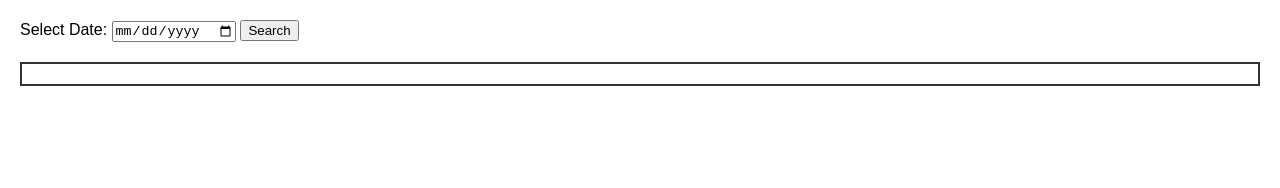
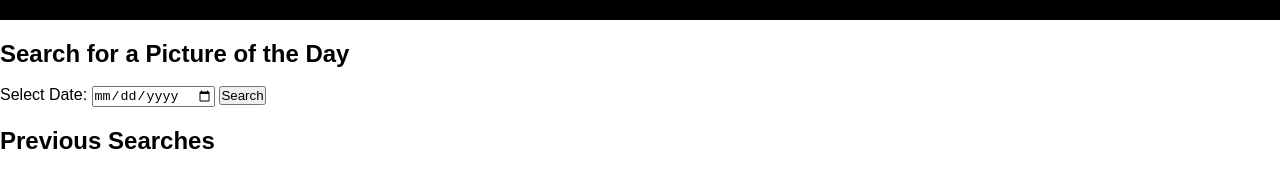
Before and after one commit to yashsaini7060/NASA-s-Picture-of-the-Day-API, a plain HTML site: page index.html in a window 1280 px wide. Drawn offline with Linux system fonts and the light colour scheme; no server answers.

Commit message:
completed

```diff
--- a/index.html
+++ b/index.html
@@ -7,16 +7,22 @@
     <title>NASA Image Search</title>
 </head>
 <body>
-    <form id="search-form">
-        <label for="search-input">Select Date:</label>
-        <input type="date" id="search-input" required>
-        <button type="submit">Search</button>
-    </form>
+
 
     <section id="current-image-container">
         <!-- Current image of the day will be displayed here -->
+        <h2 id="date"></h2>
     </section>
 
+    <h2>Search for a Picture of the Day</h2>
+    <br>
+    <form id="search-form">
+      <label for="search-input">Select Date:</label>
+      <input type="date" id="search-input" required>
+      <button type="submit">Search</button>
+    </form>
+
+    <h2>Previous Searches</h2>
     <ul id="search-history">
         <!-- Search history will be displayed here -->
     </ul>
--- a/script.js
+++ b/script.js
@@ -25,18 +25,30 @@ function getImageOfTheDay(date) {
 }
 
 function displayImage(data) {
+  console.log(data)
     const imageContainer = document.getElementById('current-image-container');
     imageContainer.innerHTML = `
+
+        <h2>Picture on ${data.date}</h2>
+
         <img src="${data.url}" alt="${data.title}">
         <h3>${data.title}</h3>
+        <br>
         <p>${data.explanation}</p>
     `;
 }
 
+
+
 function saveSearch(date) {
-    let searches = JSON.parse(localStorage.getItem('searches')) || [];
-    searches.push(date);
-    localStorage.setItem('searches', JSON.stringify(searches));
+  let searches = JSON.parse(localStorage.getItem('searches')) || [];
+
+  // Check if the date is not today's date before saving
+  const currentDate = new Date().toISOString().split("T")[0];
+  if (date !== currentDate) {
+      searches.push(date);
+      localStorage.setItem('searches', JSON.stringify(searches));
+  }
 }
 
 function addSearchToHistory() {
--- a/styles.css
+++ b/styles.css
@@ -1,6 +1,15 @@
+*{
+    margin: 0;
+    padding: 0;
+    box-sizing: border-box;
+}
+html , body{
+    height: 100%;
+    width: 100%;
+}
+
 body {
   font-family: 'Arial', sans-serif;
-  margin: 20px;
 }
 
 #search-form {
@@ -8,7 +17,8 @@ body {
 }
 
 #current-image-container {
-  border: 2px solid #333;
+  background-color: black;
+  color: white;
   padding: 10px;
   margin-bottom: 20px;
 }
@@ -29,3 +39,8 @@ body {
 #search-history li:hover {
   background-color: #f0f0f0;
 }
+
+img{
+  height: 300px;
+  margin: 20px 0px;
+}
```
